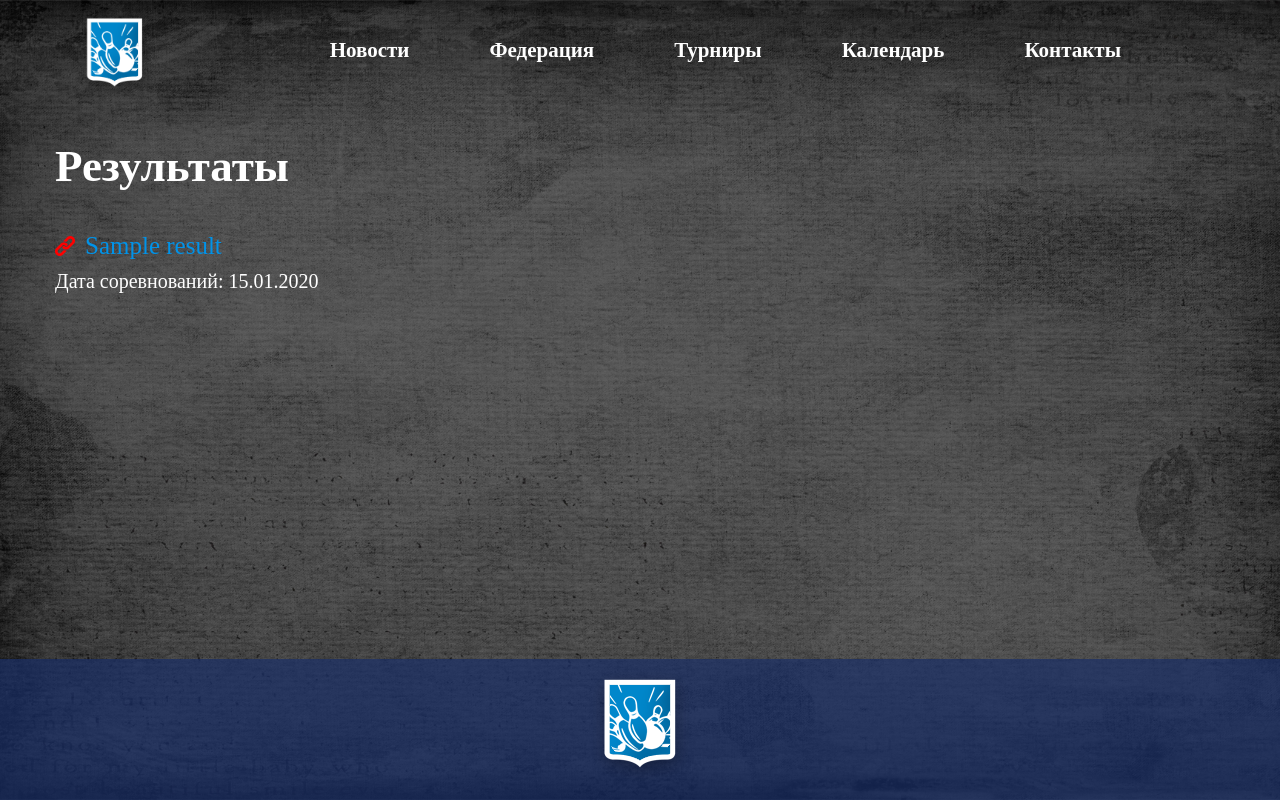
After one commit to karamzi/bowl_spb, a Django app: template templates/results.html in a window 1280 px wide. The commit adds this page. Run offline with Django 3.2, Linux system fonts and the light colour scheme; the template is opened without the code that fills it: most values are stand-ins (such as "Sample title", 1, 10 or a date in 2020).

Commit message:
add results page

```diff
--- /dev/null
+++ b/static/css/results.css
@@ -0,0 +1,39 @@
+.section_results {
+    flex-grow: 1;
+    padding: 40px 0;
+    position: relative;
+    z-index: 1;
+}
+
+.section_results h1 {
+    color: white;
+    font-size: 45px;
+    margin-bottom: 40px;
+}
+
+.date {
+    color: #fff;
+    font-size: 20px;
+    margin-top: 10px;
+    margin-bottom: 20px;
+}
+
+.document {
+    display: flex;
+    align-items: center;
+}
+
+.document img {
+    margin-right: 10px;
+}
+
+.document a {
+    text-decoration: none;
+    color: #0093E9;
+    font-size: 25px;
+}
+
+.document a:hover {
+    transition: color 0.3s ease;
+    color: #f64b39;
+}
--- a/templates/current_news.html
+++ b/templates/current_news.html
@@ -8,7 +8,7 @@
 {% block content %}
     <section class="news_section">
         <div class="container">
-            <h2>{{ news.name }}</h2>
+            <h2>{{ news.name }}</h2>\
             <div class="description">{{ news.description|safe }}</div>
             {% if news.news_img.all %}
                 <div class="photos">
--- a/templates/index.html
+++ b/templates/index.html
@@ -36,6 +36,7 @@
                         <div class="accordion">
                             <a href="{% url 'main:regulations' %}">Регламенты</a>
                             <a href="{% url 'tournaments:tournaments_list' %}">Отчеты</a>
+                            <a href="{% url 'tournaments:results' %}">Результаты</a>
                             <a href="{% url 'rating:rating' %}">Рейтинг и статистика</a>
                             <a href="{% url 'main:students_tournaments' %}">Студенческие турниры</a>
                             <a href="{% url 'main:payment' %}">Оплата</a>
--- a/templates/layouts/basic.html
+++ b/templates/layouts/basic.html
@@ -37,6 +37,7 @@
                         <div class="accordion">
                             <a href="{% url 'main:regulations' %}">Регламенты</a>
                             <a href="{% url 'tournaments:tournaments_list' %}">Отчеты</a>
+                            <a href="{% url 'tournaments:results' %}">Результаты</a>
                             <a href="{% url 'rating:rating' %}">Рейтинг и статистика</a>
                             <a href="{% url 'main:students_tournaments' %}">Студенческие турниры</a>
                             <a href="{% url 'main:payment' %}">Оплата</a>
--- /dev/null
+++ b/templates/results.html
@@ -0,0 +1,27 @@
+{% extends 'layouts/basic.html' %}
+{% load static %}
+{% block links %}
+    <link rel="stylesheet" href="{% static 'css/results.css' %}">
+{% endblock %}
+{% block title %}Результаты{% endblock %}
+
+{% block content %}
+    <div class="section_results">
+        <div class="container">
+            <h1>Результаты</h1>
+            <div class="documents">
+                {% for result in results %}
+                    {% if result.link %}
+                        <div class="document">
+                            <img src="{% static 'img/pdf_icon.png' %}" alt="">
+                            <a href="{{ result.link }}" target="_blank">{{ result.name }}</a>
+                        </div>
+                        <div class="date">
+                            <p>Дата соревнований: {{ result.date|date:'d.m.Y' }}</p>
+                        </div>
+                    {% endif %}
+                {% endfor %}
+            </div>
+        </div>
+    </div>
+{% endblock %}
--- a/tournaments/urls.py
+++ b/tournaments/urls.py
@@ -1,9 +1,10 @@
 from django.urls import path
-from .views import tournaments_list, current_tournament
+from .views import tournaments_list, current_tournament, results
 
 app_name = 'tournaments'
 
 urlpatterns = [
     path('tournaments/', tournaments_list, name='tournaments_list'),
     path('tournaments/<int:pk>/', current_tournament, name='current_tournament'),
+    path('results/', results, name='results'),
 ]
```
Also changed, not shown: tournaments/admin.py (+6 -1 lines), tournaments/models.py (+4 -3 lines), tournaments/views.py (+8 -1 lines).
